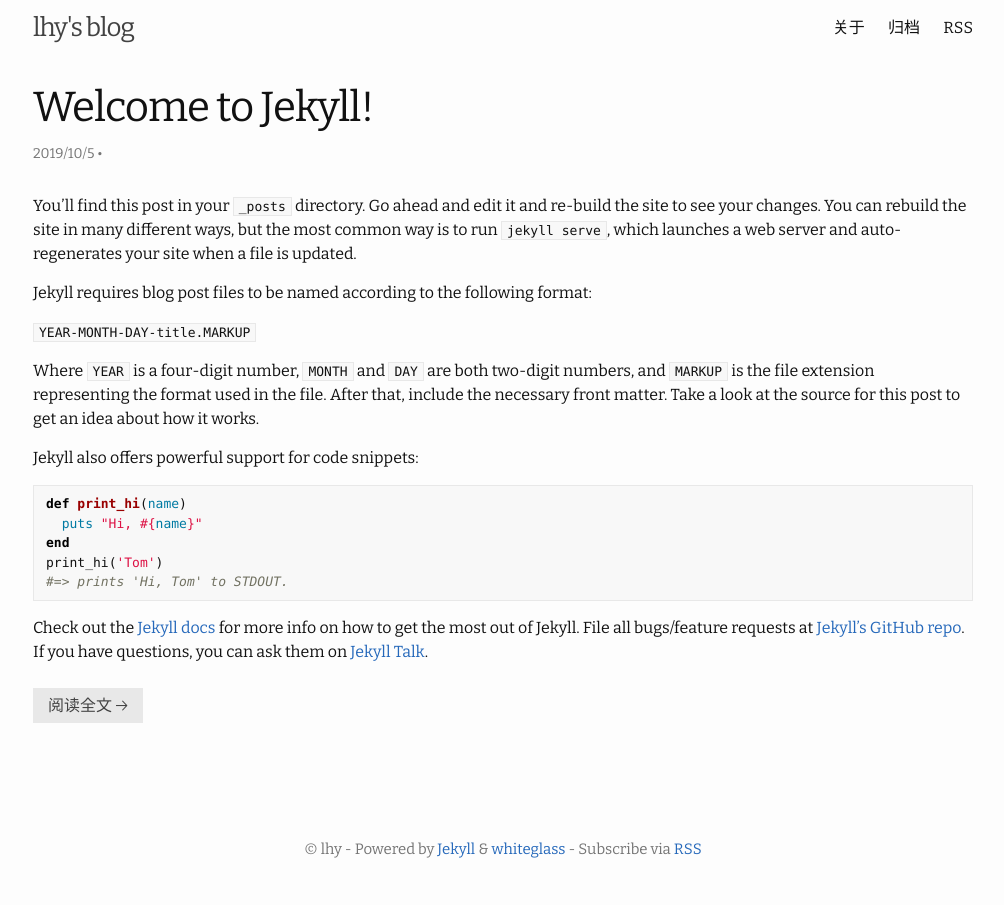
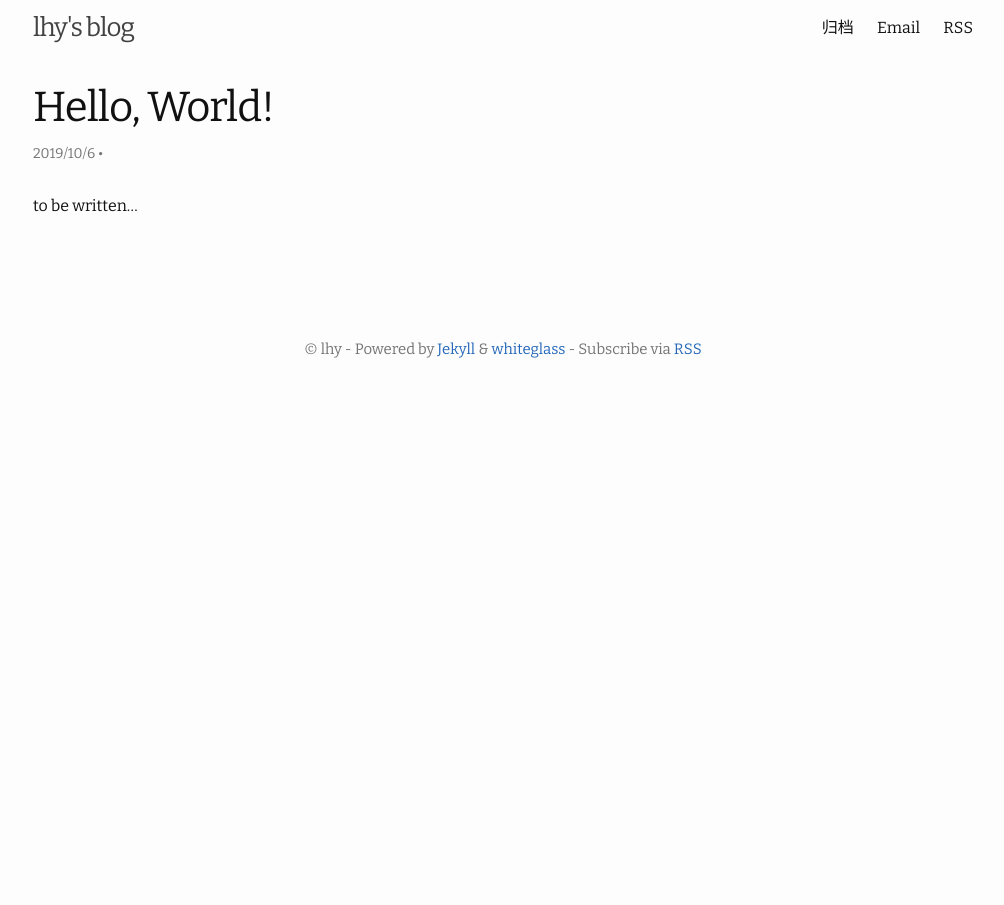
Before and after one commit to lihaoyuan/lihaoyuan.github.io, a Jekyll site: the page built from index.html, in a window 1280 px wide. Shown: the whole page, without its empty margins (137-1141 px from the left). Built offline with Jekyll 4.4.1, drawn with Linux system fonts in a browser that asks for light colours; the list of posts is cut into pages by our own code.

Commit message:
add first placeholder blog

```diff
--- a/_data/navigation.yml
+++ b/_data/navigation.yml
@@ -1,9 +1,9 @@
 # If you want to link only specific pages in your header, add the path to the
 # pages in order as they should show up.
 main:
-  - title: "关于"
-    url: /about/
   - title: "归档"
     url: /archives/
+  - title: "Email"
+    url: mailto:li.haoyuan@foxmail.com
   - title: "RSS"
     url: feed.xml
--- a/_posts/2019-10-05-welcome-to-jekyll.markdown
+++ /dev/null
@@ -1,29 +0,0 @@
----
-layout: post
-title:  "Welcome to Jekyll!"
-date:   2019-10-05 10:28:19 +0800
-categories: jekyll update
----
-You’ll find this post in your `_posts` directory. Go ahead and edit it and re-build the site to see your changes. You can rebuild the site in many different ways, but the most common way is to run `jekyll serve`, which launches a web server and auto-regenerates your site when a file is updated.
-
-Jekyll requires blog post files to be named according to the following format:
-
-`YEAR-MONTH-DAY-title.MARKUP`
-
-Where `YEAR` is a four-digit number, `MONTH` and `DAY` are both two-digit numbers, and `MARKUP` is the file extension representing the format used in the file. After that, include the necessary front matter. Take a look at the source for this post to get an idea about how it works.
-
-Jekyll also offers powerful support for code snippets:
-
-{% highlight ruby %}
-def print_hi(name)
-  puts "Hi, #{name}"
-end
-print_hi('Tom')
-#=> prints 'Hi, Tom' to STDOUT.
-{% endhighlight %}
-
-Check out the [Jekyll docs][jekyll-docs] for more info on how to get the most out of Jekyll. File all bugs/feature requests at [Jekyll’s GitHub repo][jekyll-gh]. If you have questions, you can ask them on [Jekyll Talk][jekyll-talk].
-
-[jekyll-docs]: https://jekyllrb.com/docs/home
-[jekyll-gh]:   https://github.com/jekyll/jekyll
-[jekyll-talk]: https://talk.jekyllrb.com/
--- /dev/null
+++ b/_posts/2019-10-06-hello-world.md
@@ -0,0 +1,5 @@
+---
+title: "Hello, World!"
+tags: about
+---
+to be written...
```
